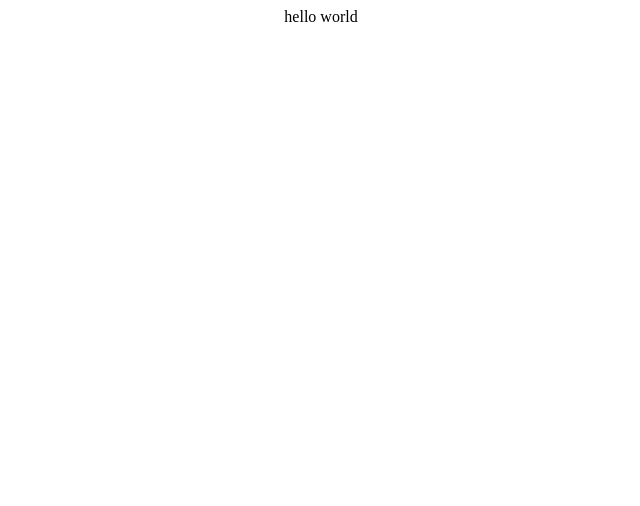
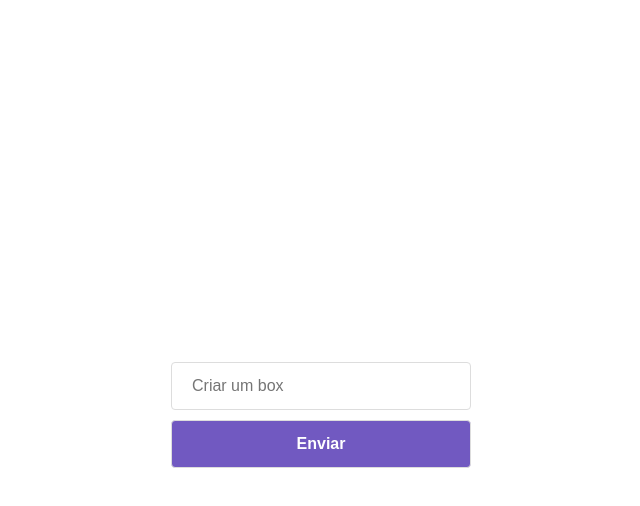
Before and after one commit to Claudiocfls/dropbox-clone-frontend, a React (Create React App) app: page / in a window 1280 px wide. Shown: the top 506 px of the page, without its empty margins (319-959 px from the left). Built offline with nearby package versions, Linux system fonts and the light colour scheme.

Commit message:
chore: change initial App file

```diff
--- a/src/App.css
+++ b/src/App.css
@@ -1,38 +1,19 @@
-.App {
-  text-align: center;
+* {
+  margin: 0;
+  padding: 0;
+  box-sizing: border-box;
+  outline: 0;
 }
 
-.App-logo {
-  height: 40vmin;
-  pointer-events: none;
+html,
+body,
+#root {
+  height: 100%;
 }
 
-@media (prefers-reduced-motion: no-preference) {
-  .App-logo {
-    animation: App-logo-spin infinite 20s linear;
-  }
+body {
+  font-family: Arial, Helvetica, sans-serif;
+  font-size: 14px;
+  color: #333;
+  -webkit-font-smoothing: antialiased !important;
 }
-
-.App-header {
-  background-color: #282c34;
-  min-height: 100vh;
-  display: flex;
-  flex-direction: column;
-  align-items: center;
-  justify-content: center;
-  font-size: calc(10px + 2vmin);
-  color: white;
-}
-
-.App-link {
-  color: #61dafb;
-}
-
-@keyframes App-logo-spin {
-  from {
-    transform: rotate(0deg);
-  }
-  to {
-    transform: rotate(360deg);
-  }
-}
--- a/src/App.js
+++ b/src/App.js
@@ -1,12 +1,8 @@
 import React from 'react';
 import './App.css';
 
-function App() {
-  return (
-    <div className="App">
-      hello world
-    </div>
-  );
-}
+import Routes from './routes';
+
+const App = () => <Routes />;
 
 export default App;
```
